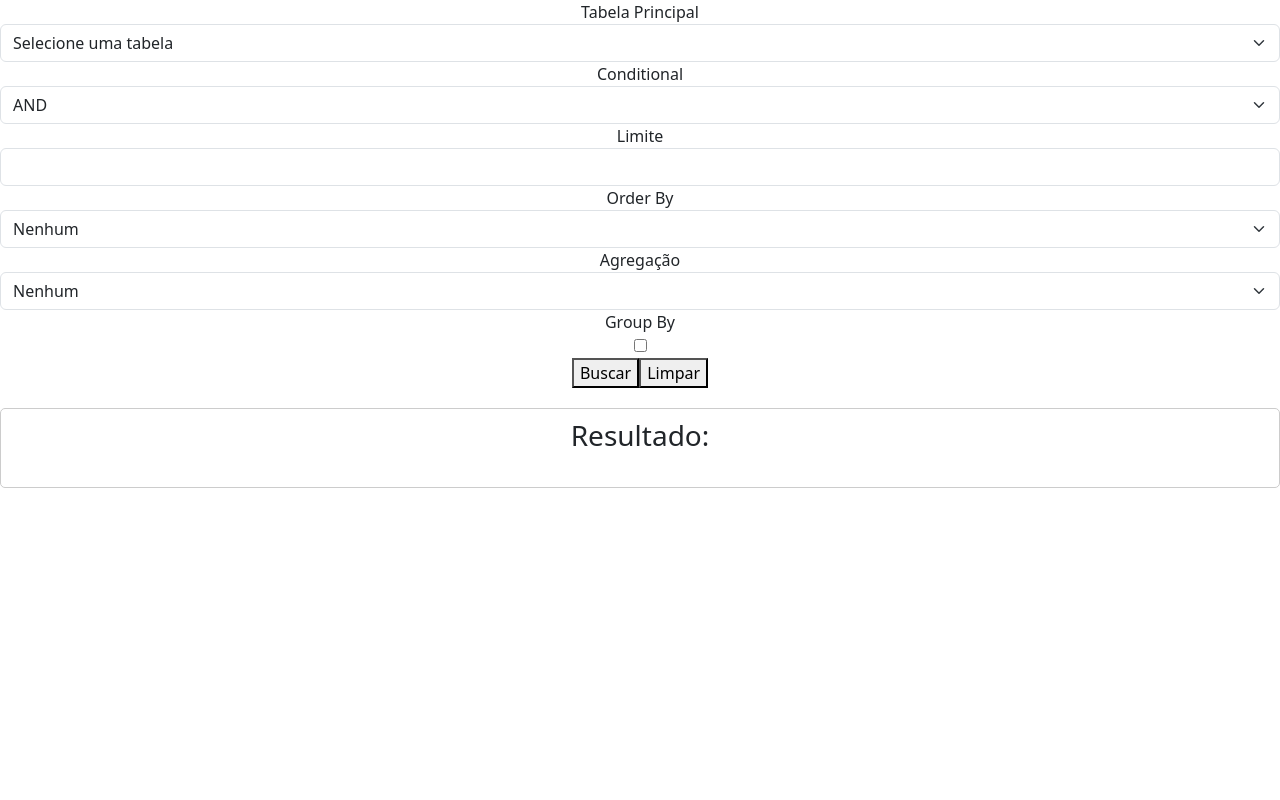
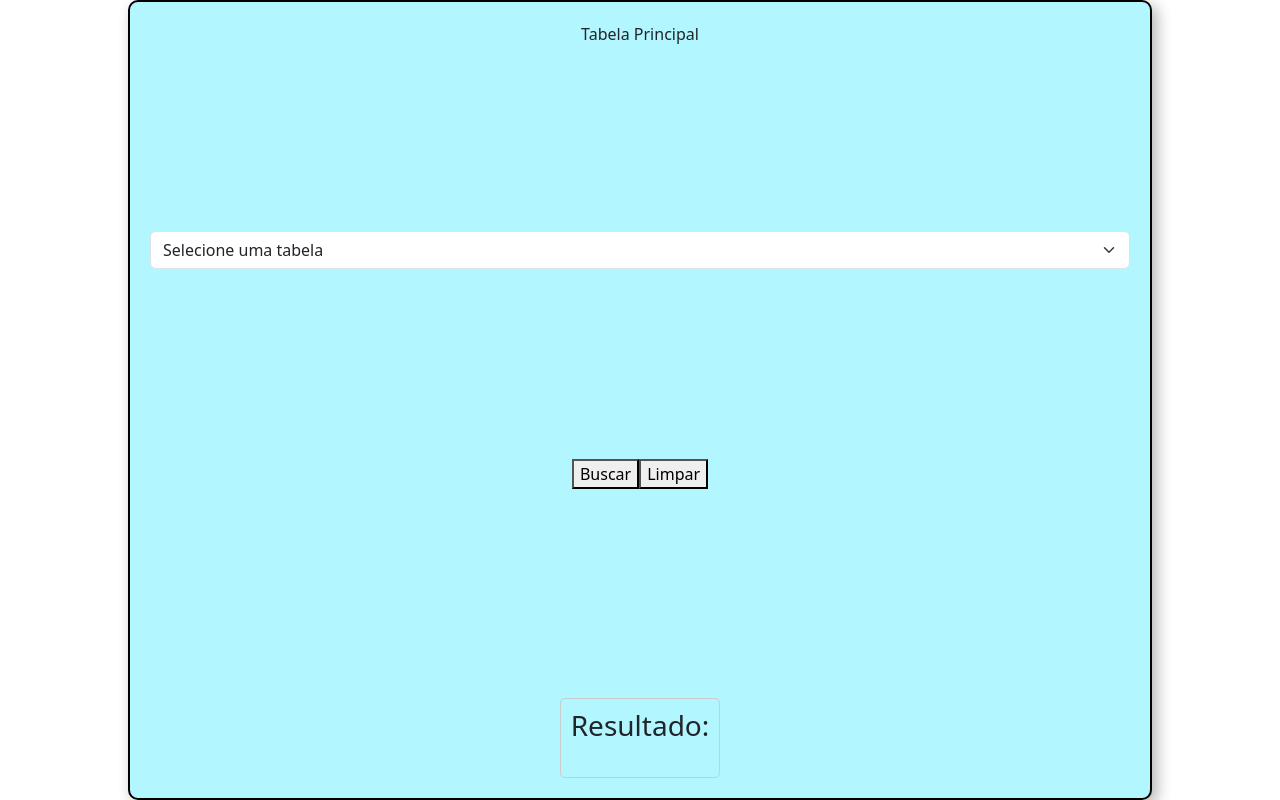
Before and after one commit to eiguinho/front-yt, a React (Create React App) app: page / in a window 1280 px wide. Built offline with nearby package versions, Linux system fonts and the light colour scheme.

Commit message:
Aprimorando Front

```diff
--- a/src/tela_adm/page.tsx
+++ b/src/tela_adm/page.tsx
@@ -1,8 +1,10 @@
 import React, { useState, ChangeEvent } from 'react';
+import styles from "./style.module.scss";
 
 const TelaAdm: React.FC = () => {
   const [selectedTable, setSelectedTable] = useState<string>('');
   const [selectedAttributes, setSelectedAttributes] = useState<string[]>([]);
+  const [selectedReturnAttribute, setSelectedReturnAttribute] = useState<string>(''); // Nova variável de estado
   const [filterAttributes, setFilterAttributes] = useState<string[]>([]);
   const [conditional, setConditional] = useState<string>('and');
   const [limit, setLimit] = useState<number | undefined>(undefined);
@@ -17,6 +19,7 @@ const TelaAdm: React.FC = () => {
 
   const handleTableChange = (event: ChangeEvent<HTMLSelectElement>) => {
     setSelectedTable(event.target.value);
+    setSelectedReturnAttribute(''); // Limpa o atributo de retorno ao alterar a tabela
     // Resetar os atributos quando a tabela é alterada
     setSelectedAttributes([]);
     setFilterAttributes([]);
@@ -80,7 +83,7 @@ const TelaAdm: React.FC = () => {
 
   // Defina os atributos disponíveis para cada tabela
   const tableAttributes: { [key: string]: string[] } = {
-    Tabela1: ['Atributo 1', 'Atributo 2', 'Atributo 3'],
+    Tabela1: ['Atributo 1', 'Atributo 2', 'Atributo 3', 'Atributo 10', 'Atributo 20', 'Atributo 30'],
     Tabela2: ['Atributo 4', 'Atributo 5'],
     Tabela3: ['Atributo 6', 'Atributo 7', 'Atributo 8'],
   };
@@ -93,11 +96,11 @@ const TelaAdm: React.FC = () => {
   };
 
   return (
-    <div className="form">
+    <div className={styles.container}>
       {/* Título Fixo */}
-      <div>Tabela Principal</div>
 
       {/* Select para Tabela Principal */}
+      <div className="form">Tabela Principal</div>
       <select
         className="form-select"
         value={selectedTable}
@@ -115,7 +118,8 @@ const TelaAdm: React.FC = () => {
 
       {/* Select para Atributos de Retorno */}
       {selectedTable && (
-        <div>
+        <div className={styles.formSelect}>
+        <div className={styles.selectContainer}>
           <div>Selecione os campos que deseja retornar na consulta</div>
           <select
             className="form-select"
@@ -130,11 +134,9 @@ const TelaAdm: React.FC = () => {
             ))}
           </select>
         </div>
-      )}
 
-      {/* Select para Atributos de Filtragem */}
-      {selectedTable && (
-        <div>
+        {/* Repita o mesmo padrão para o próximo par de texto e select */}
+        <div className={styles.selectContainer}>
           <div>Selecione os campos que deseja filtrar</div>
           <select
             className="form-select"
@@ -149,10 +151,7 @@ const TelaAdm: React.FC = () => {
             ))}
           </select>
         </div>
-      )}
-
-      {/* Select para Conditional (and/or) */}
-      <div>
+        <div className={styles.selectContainer}>
           <div>Conditional</div>
           <select
             className="form-select"
@@ -162,10 +161,7 @@ const TelaAdm: React.FC = () => {
             <option value="and">AND</option>
             <option value="or">OR</option>
           </select>
-      </div>
-
-      {/* Input para Limite */}
-      <div>
+        <div className={styles.selectContainer}>
         <div>Limite</div>
         <input
           type="number"
@@ -174,13 +170,36 @@ const TelaAdm: React.FC = () => {
           onChange={(e) => setLimit(Number(e.target.value))}
         />
       </div>
+      </div>
+      </div>
+      )}
 
       {/* Select para Order By */}
-      <div>
+      {selectedTable && (
+      <div className={styles.formSelect}>
+        <div className={styles.selectContainer}>
+            <div>Selecione o campo que deseja retornar na consulta</div>
+            <select
+              className="form-select"
+              value={selectedReturnAttribute}
+              onChange={(e) => setSelectedReturnAttribute(e.target.value)}
+            >
+              <option disabled hidden value="">
+                Selecione um campo
+              </option>
+              {tableAttributes[selectedTable].map((attribute) => (
+                <option key={attribute} value={attribute}>
+                  {attribute}
+                </option>
+              ))}
+            </select>
+          </div>
+      <div className={styles.selectContainer}>
         <div>Order By</div>
         <select
           className="form-select"
           value={orderBy}
+          disabled={aggregation !== 'none'}
           onChange={(e) => setOrderBy(e.target.value)}
         >
           <option value="none">Nenhum</option>
@@ -188,9 +207,7 @@ const TelaAdm: React.FC = () => {
           <option value="desc">DESC</option>
         </select>
       </div>
-
-      {/* Select para Agregação */}
-      <div>
+      <div className={styles.selectContainer}>
         <div>Agregação</div>
         <select
           className="form-select"
@@ -203,22 +220,22 @@ const TelaAdm: React.FC = () => {
           <option value="avg">AVG</option>
         </select>
       </div>
-
-      {/* Checkbox para Group By */}
-      <div>
+      <div className={styles.selectContainer}>
         <div>Group By</div>
         <input
           type="checkbox"
           checked={groupBy}
           onChange={(e) => setGroupBy(e.target.checked)}
-          disabled={orderBy !== 'none' || aggregation !== 'none'}
         />
       </div>
+      </div>
+      )}
+      {/* Atributos Selecionados */}
 
-      {/* Atributos Selecionados */}
+
           {selectedAttributes.map((attr) => (
             <div key={attr}>
-          <div>{attr}</div>
+              <div>{attr}
               <select>
                 <option value=">">{'>'}</option>
                 <option value="<">{'<'}</option>
@@ -227,12 +244,13 @@ const TelaAdm: React.FC = () => {
                 <option value="<=">{'<='}</option>
                 <option value="!=">{'!='}</option>
               </select>
-          <input type="text" />
+              <input type="number" className="form-control"/>
+              </div>
             </div>
       ))}
 
       {/* Botões de Busca e Limpar */}
-      <div>
+      <div className={styles.formSelect}>
         <button onClick={handleSearch}>Buscar</button>
         <button onClick={handleClear}>Limpar</button>
       </div>
--- a/src/tela_adm/style.module.scss
+++ b/src/tela_adm/style.module.scss
@@ -1,12 +1,52 @@
 // style.module.scss
 
 .container {
+
+    display: flex;
+    flex-direction: column; /* Para empilhar os elementos verticalmente */
+    justify-content: space-between;
+    align-items: center;
+    background-color: rgb(178, 246, 255);
+    width: 80%; /* Largura desejada */
+    height: 100vh;
+    padding: 20px; /* Adicione algum preenchimento interno se desejar */
+    box-sizing: border-box; /* Garante que o preenchimento não afeta a largura/altura total */
+    position: fixed;
+    top: 50%; /* Centraliza verticalmente */
+    left: 50%; /* Centraliza horizontalmente */
+    transform: translate(-50%, -50%); /* Centraliza usando transform para não depender do tamanho da caixa */
+    overflow-y: auto;
+    border: 2px solid #000; /* Adiciona uma borda de 2px sólida preta */
+    box-shadow: 5px 5px 15px rgba(0, 0, 0, 0.3); /* Adiciona uma sombra com deslocamento horizontal de 5px, deslocamento vertical de 5px, desfoque de 15px e cor preta com transparência */
+    border-radius: 10px;
+
+    .formSelect {
+        display: flex;
+        flex-direction: row;
+        justify-content: space-between;
+        align-items: flex-start; // Alinhar no início verticalmente
+        padding: 5px;
+
+        .selectContainer {
+          display: flex;
+          flex-direction: column; // Coluna para que o texto e o select fiquem um em cima do outro
+          align-items: center; // Alinhar os elementos no centro horizontalmente
+          padding-right: 30px;
+
+          .form-select {
+            width: 100%; // Ocupar 100% da largura do contêiner
+          }
+        }
+      }
+
+
 
     .header {
         display: 'flex';
         flex-direction: 'column';
         justify-content: 'space-between';
         align-items: 'center';
+        background-color: aqua;
     }
 
     .headerText {
@@ -58,23 +98,6 @@
       border: none;
     }
     .form {
-        display: flex;
-        flex-direction: column; /* Para empilhar os elementos verticalmente */
-        justify-content: space-between;
-        align-items: center;
-        background-color: rgb(178, 246, 255);
-        width: 70%; /* Largura desejada */
-        height: 70%; /* Altura desejada */
-        padding: 20px; /* Adicione algum preenchimento interno se desejar */
-        box-sizing: border-box; /* Garante que o preenchimento não afeta a largura/altura total */
-        position: fixed;
-        top: 50%; /* Centraliza verticalmente */
-        left: 50%; /* Centraliza horizontalmente */
-        transform: translate(-50%, -50%); /* Centraliza usando transform para não depender do tamanho da caixa */
-
-        border: 2px solid #000; /* Adiciona uma borda de 2px sólida preta */
-        box-shadow: 5px 5px 15px rgba(0, 0, 0, 0.3); /* Adiciona uma sombra com deslocamento horizontal de 5px, deslocamento vertical de 5px, desfoque de 15px e cor preta com transparência */
-        border-radius: 10px;
     }
 
     .backButton {
@@ -103,4 +126,16 @@
       margin-top: 8%;
       border: none;
     }
+
+    .formSection {
+        display: inline-block;
+        width: 25%; // Ajuste conforme necessário
+        margin-right: 20px; // Adapte conforme necessário
+      }
+
+      .buttonBox {
+        display: flex;
+        justify-content: space-between;
+        margin-top: 20px;
+      }
   }
```
Lines whose indentation alone changed are shown as unchanged.
